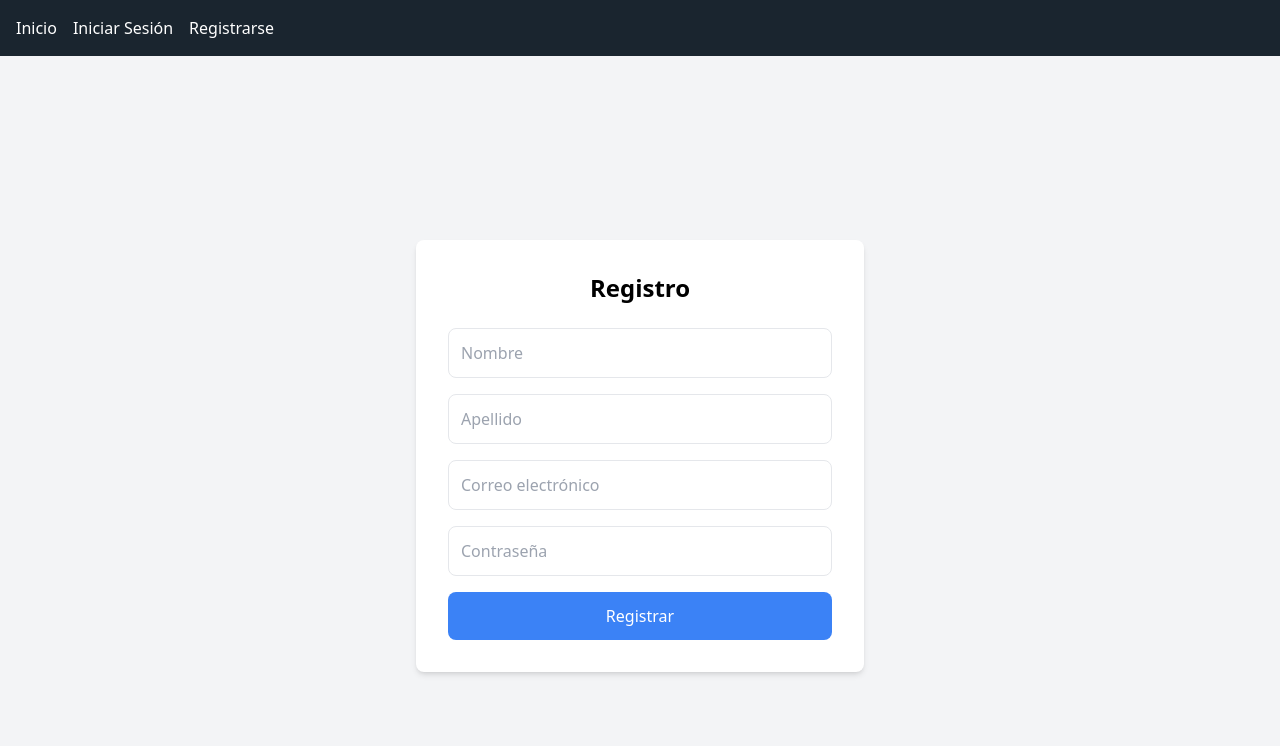
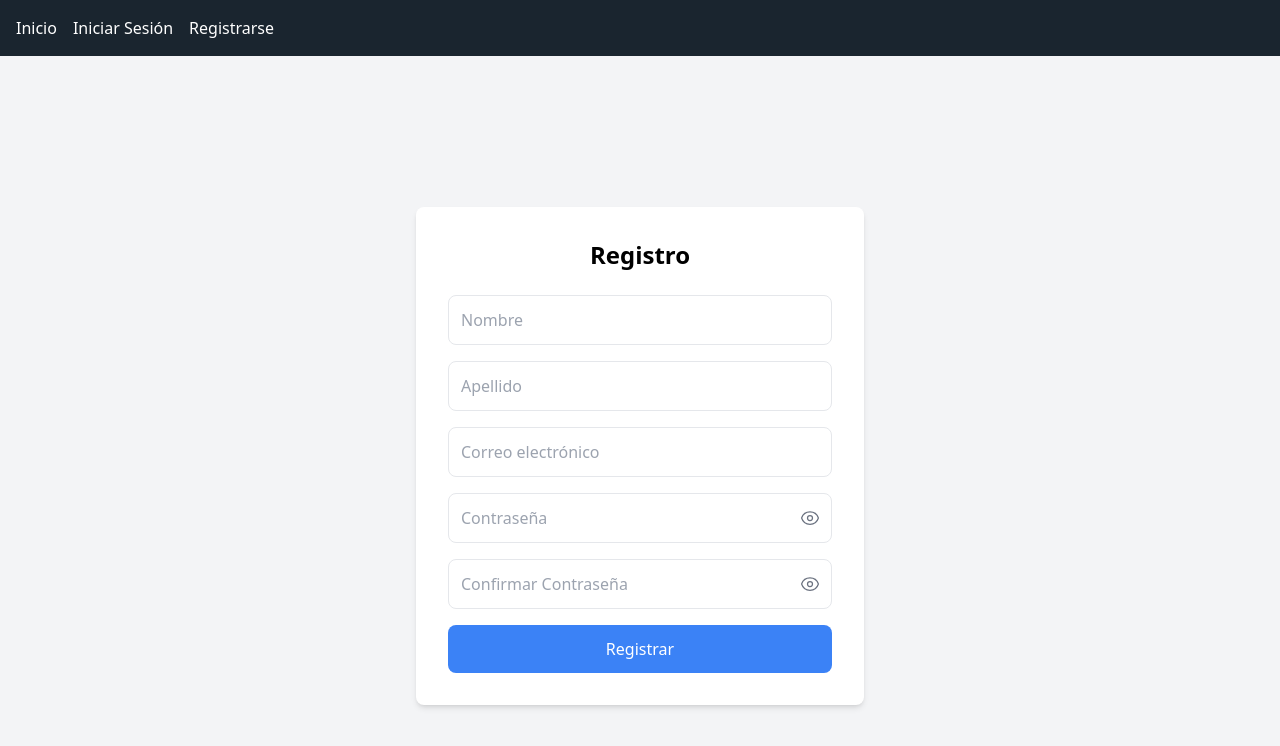
Before and after one commit to TomyRioss/SleekStyles, a React (Vite) app in the folder Final-Proyect/: page /register in a window 1280 px wide. Shown: the top 746 px of the page. Built offline with nearby package versions, Linux system fonts and the light colour scheme; no server answers.

Commit message:
cambios añadidos a register

```diff
--- a/Final-Proyect/package.json
+++ b/Final-Proyect/package.json
@@ -10,6 +10,7 @@
     "preview": "vite preview"
   },
   "dependencies": {
+    "@heroicons/react": "^2.2.0",
     "axios": "^1.7.7",
     "dotenv": "^16.4.5",
     "firebase": "^11.0.2",
--- a/Final-Proyect/src/pages/Login/Login.jsx
+++ b/Final-Proyect/src/pages/Login/Login.jsx
@@ -4,7 +4,8 @@ import { getAuth, signInWithEmailAndPassword } from 'firebase/auth';
 const Login = () => {
   const [email, setEmail] = useState('');
   const [password, setPassword] = useState('');
-  const [message, setMessage] = useState('');
+  // const [message, setMessage] = useState('');
+  const [isValid, setValid] = useState(null);
   // Creamos estados para almacenar los distintos datos.
 
   const handleLogin = async (e) => {
@@ -21,10 +22,10 @@ const Login = () => {
       const user = userCredential.user;
 
       // Obtiene el usuario y sus datos.
-      setMessage('¡Has iniciado sesión!');
+      setValid(true);
     } catch (error) {
-      console.log(error);
-      setMessage('Credenciales inválidas');
+      setValid(false);
+      console.log('Ocurrió un error:', error);
     }
   };
 
@@ -56,9 +57,16 @@ const Login = () => {
             Iniciar sesión
           </button>
         </form>
-        {message && (
-          <p className="mt-4 text-center text-green-500">{message}</p>
-        )}
+        {isValid !== null &&
+          (isValid === true ? (
+            <p className="mt-2 text-center text-green-500">
+              ¡Has iniciado sesión!
+            </p>
+          ) : (
+            <p className="mt-2 text-center text-red-500">
+              Credenciales inválidas.
+            </p>
+          ))}
       </div>
     </div>
   );
--- a/Final-Proyect/src/pages/Register/Register.jsx
+++ b/Final-Proyect/src/pages/Register/Register.jsx
@@ -2,17 +2,29 @@ import React, { useState } from 'react';
 import { getAuth, createUserWithEmailAndPassword } from 'firebase/auth';
 import { doc, setDoc, collection } from 'firebase/firestore';
 import { db } from '../../config/firebaseConfig';
+import { EyeIcon, EyeSlashIcon } from '@heroicons/react/24/outline';
 
 const Register = () => {
   const [firstName, setFirstName] = useState('');
   const [lastName, setLastName] = useState('');
   const [email, setEmail] = useState('');
   const [password, setPassword] = useState('');
-  const [message, setMessage] = useState('');
+  const [confirmPassword, setConfirmPassword] = useState('');
+  const [showPassword, setShowPassword] = useState(false);
+  const [showConfirmPassword, setShowConfirmPassword] = useState(false);
+  const [message, setMessage] = useState({ text: '', color: '' });
 
   const handleRegister = async (e) => {
     e.preventDefault();
     const auth = getAuth();
+
+    if (password !== confirmPassword) {
+      setMessage({
+        text: 'Las contraseñas no coinciden.',
+        color: 'text-red-500',
+      });
+      return;
+    }
 
     try {
       const userCredential = await createUserWithEmailAndPassword(
@@ -29,12 +41,31 @@ const Register = () => {
         createdAt: new Date(),
       });
 
-      setMessage('¡Te has registrado correctamente!');
-      alert('¡Te has registrado correctamente!');
+      setMessage({
+        text: '¡Registrado exitosamente!',
+        color: 'text-green-500',
+      });
     } catch (error) {
       console.log('Error al registrarse:', error);
-      setMessage('Error al registrarse: ' + error.message);
-      alert('Error al registrarse: ' + error.message);
+      let errorMessage;
+      switch (error.code) {
+        case 'auth/email-already-in-use':
+          errorMessage = '¡Correo electrónico ya en uso, inicia sesión!';
+          break;
+        case 'auth/invalid-email':
+          errorMessage = 'El correo electrónico no es válido.';
+          break;
+        case 'auth/weak-password':
+          errorMessage =
+            'La contraseña es muy débil. Debe tener al menos 6 caracteres.';
+          break;
+        default:
+          errorMessage = 'Error al registrarse. Inténtelo de nuevo más tarde.';
+      }
+      setMessage({
+        text: errorMessage,
+        color: 'text-red-500',
+      });
     }
   };
 
@@ -67,14 +98,48 @@ const Register = () => {
             required
             className="w-full p-3 mb-4 border rounded-lg"
           />
+          <div className="relative w-full mb-4">
             <input
-            type="password"
+              type={showPassword ? 'text' : 'password'}
               value={password}
               onChange={(e) => setPassword(e.target.value)}
               placeholder="Contraseña"
               required
-            className="w-full p-3 mb-4 border rounded-lg"
+              className="w-full p-3 border rounded-lg pr-10"
             />
+            <button
+              type="button"
+              className="absolute inset-y-0 right-0 flex items-center pr-3"
+              onClick={() => setShowPassword(!showPassword)}
+            >
+              {showPassword ? (
+                <EyeSlashIcon className="h-5 w-5 text-gray-500" />
+              ) : (
+                <EyeIcon className="h-5 w-5 text-gray-500" />
+              )}
+            </button>
+          </div>
+          <div className="relative w-full mb-4">
+            <input
+              type={showConfirmPassword ? 'text' : 'password'}
+              value={confirmPassword}
+              onChange={(e) => setConfirmPassword(e.target.value)}
+              placeholder="Confirmar Contraseña"
+              required
+              className="w-full p-3 border rounded-lg pr-10"
+            />
+            <button
+              type="button"
+              className="absolute inset-y-0 right-0 flex items-center pr-3"
+              onClick={() => setShowConfirmPassword(!showConfirmPassword)}
+            >
+              {showConfirmPassword ? (
+                <EyeSlashIcon className="h-5 w-5 text-gray-500" />
+              ) : (
+                <EyeIcon className="h-5 w-5 text-gray-500" />
+              )}
+            </button>
+          </div>
           <button
             type="submit"
             className="w-full p-3 bg-blue-500 text-white rounded-lg hover:bg-blue-700"
@@ -82,7 +147,9 @@ const Register = () => {
             Registrar
           </button>
         </form>
-        {message && <p className="mt-4 text-center text-red-500">{message}</p>}
+        {message.text && (
+          <p className={`mt-4 text-center ${message.color}`}>{message.text}</p>
+        )}
       </div>
     </div>
   );
```
Also changed, not shown: 1 other file (tests, documents, lock files or other folders). Lines whose indentation alone changed are shown as unchanged.
